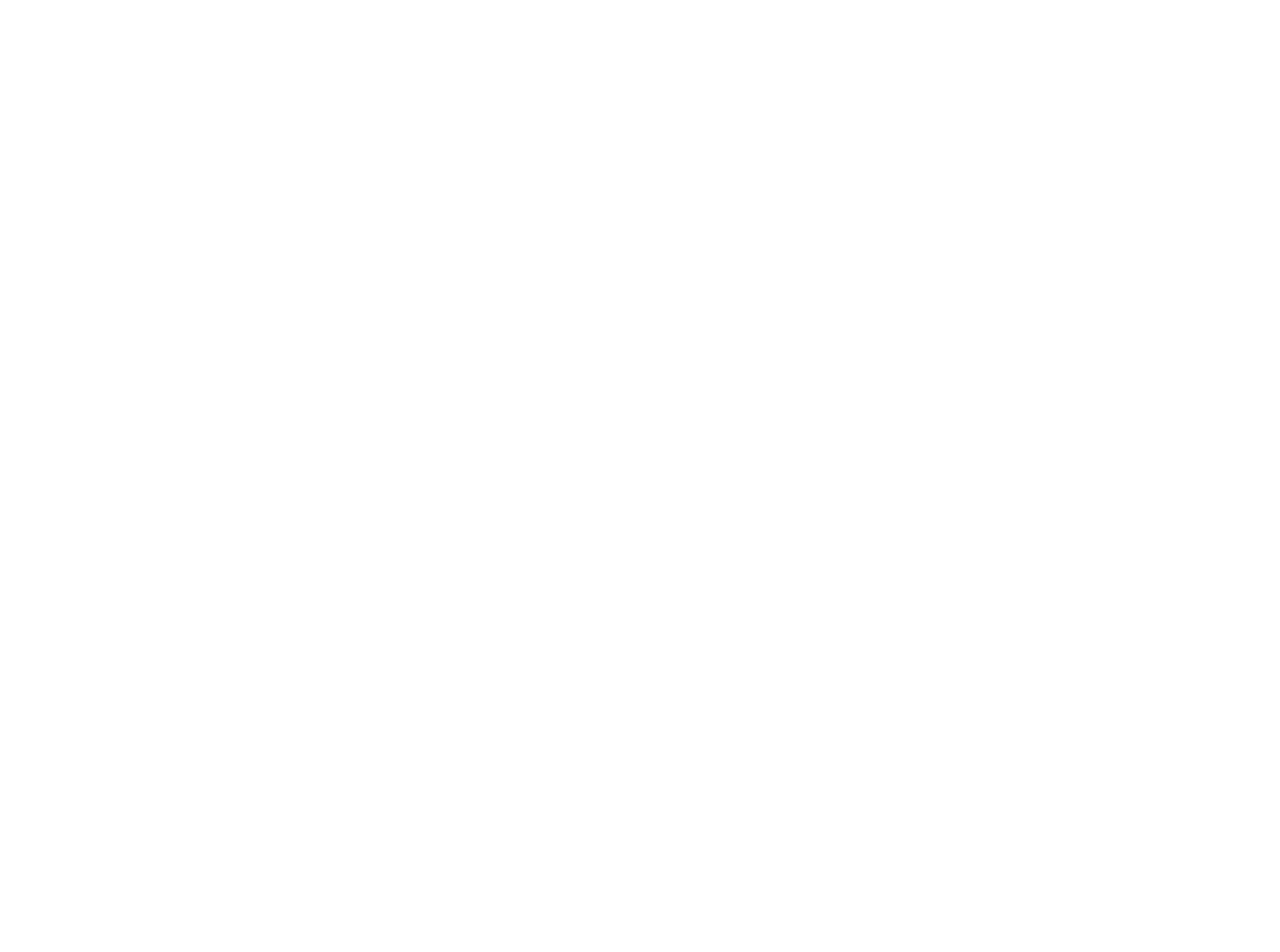
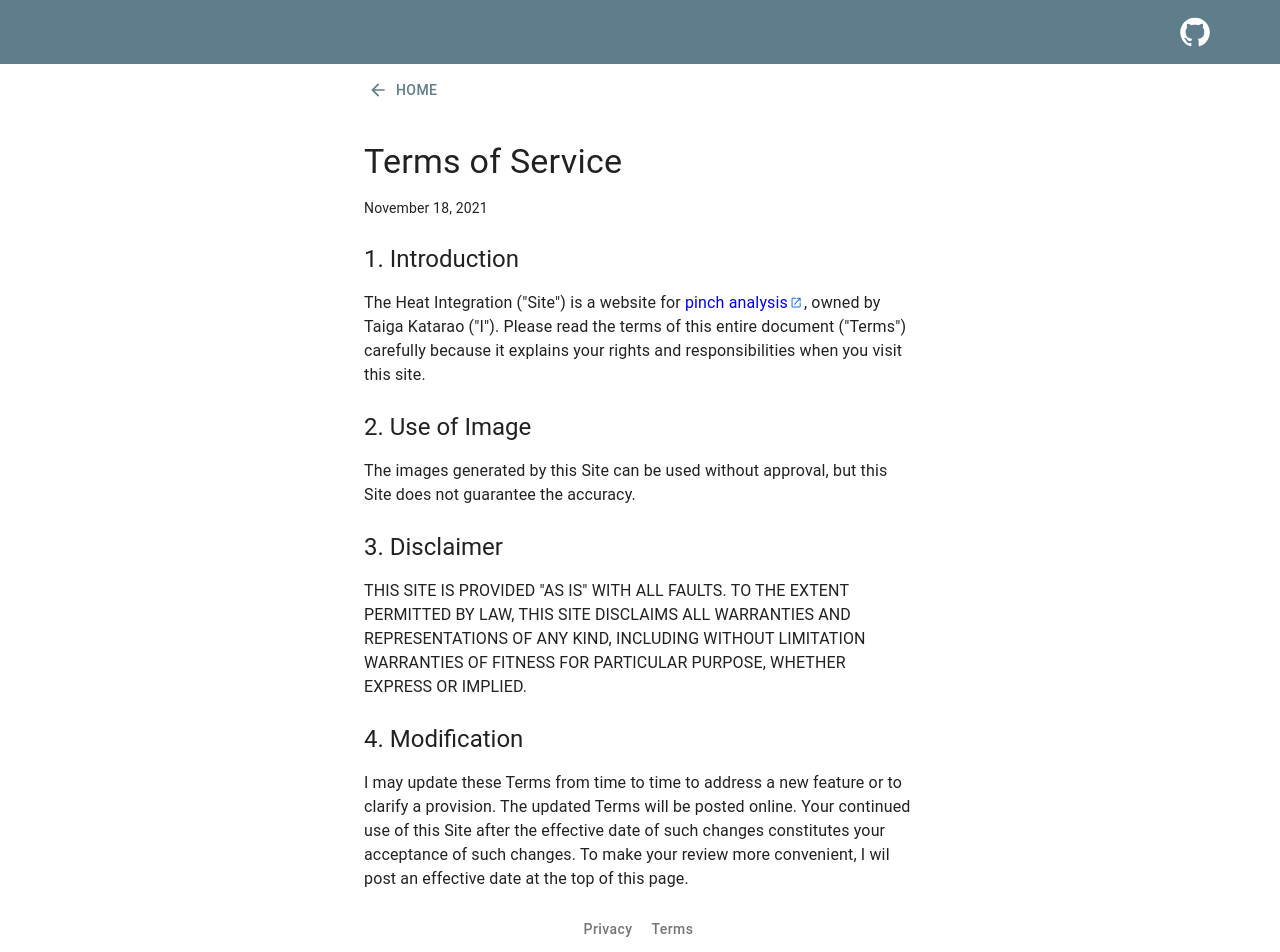
Before and after one commit to tarao1006/pyheatintegration-frontend, a React (Vite) app: page /terms in a window 1280 px wide. Before the commit this address had no page. Shown: the top 952 px of the page. Before the commit the page ends 800 px from the top, so only its background shows below. Built offline with nearby package versions, Linux system fonts and the light colour scheme.

Commit message:
Add terms of service

```diff
--- a/src/Footer.tsx
+++ b/src/Footer.tsx
@@ -29,6 +29,7 @@
         <Stack
           direction="row"
           justifyContent="center"
+          alignItems="flex-end"
           sx={{ width: '100%' }}
         >
           <StyledLink to="/privacy-policy">
@@ -42,7 +43,21 @@
                 }
               }}
             >
-              Privacy Policy
+              Privacy
+            </Button>
+          </StyledLink>
+          <StyledLink to="/terms">
+            <Button
+              sx={{
+                color: grey[600],
+                textTransform: 'none',
+                '&:hover': {
+                  backgroundColor: 'transparent',
+                  color: grey[900],
+                }
+              }}
+            >
+              Terms
             </Button>
           </StyledLink>
         </Stack>
--- /dev/null
+++ b/src/Terms.tsx
@@ -0,0 +1,103 @@
+import Box from '@mui/material/Box'
+import Button from '@mui/material/Button'
+import Container from '@mui/material/Container'
+import Typography from '@mui/material/Typography'
+import ArrowBackIcon from '@mui/icons-material/ArrowBack'
+import Footer from './Footer'
+import Header from './Header'
+import StyledLink, { OuterLink } from './Link'
+
+const Terms = () => {
+
+  return (
+    <Box
+      sx={{
+        minHeight: '100vh',
+        position: 'relative',
+        pb: '80px',
+        boxSizing: 'border-box',
+      }}
+    >
+      <Header />
+      <Container maxWidth="sm" sx={{ display: 'flex', flexDirection: 'column', justifyContent: 'left', alignItems: 'flex-start', minHeight: '72px' }}>
+        <Box sx={{ mt: 1 }} />
+
+        <StyledLink to="/">
+          <Button startIcon={<ArrowBackIcon />} >
+            Home
+          </Button>
+        </StyledLink>
+
+        <Box sx={{ mt: 4, mb: 2 }}>
+          <Typography variant="h4">
+            Terms of Service
+          </Typography>
+        </Box>
+
+        <Box sx={{ mb: 1 }}>
+          <Typography variant="body2">
+            November 18, 2021
+          </Typography>
+        </Box>
+
+        <Box sx={{ my: 2 }}>
+          <Typography variant="h5">
+            1. Introduction
+          </Typography>
+        </Box>
+
+        <Box
+          sx={{ mb: 1 }}
+        >
+          The Heat Integration ("Site") is a website for <OuterLink href="https://en.wikipedia.org/wiki/Pinch_analysis" target="_blank">pinch analysis</OuterLink>,
+          owned by Taiga Katarao ("I").
+          Please read the terms of this entire document ("Terms") carefully because it explains your
+          rights and responsibilities when you visit this site.
+        </Box>
+
+        <Box sx={{ my: 2 }}>
+          <Typography variant="h5">
+            2. Use of Image
+          </Typography>
+        </Box>
+
+        <Box
+          sx={{ mb: 1 }}
+        >
+          The images generated by this Site can be used without approval, but this Site does not guarantee the accuracy.
+        </Box>
+
+        <Box sx={{ my: 2 }}>
+          <Typography variant="h5">
+            3. Disclaimer
+          </Typography>
+        </Box>
+
+        <Box
+          sx={{ mb: 1 }}
+        >
+          THIS SITE IS PROVIDED "AS IS" WITH ALL FAULTS. TO THE EXTENT PERMITTED BY LAW, THIS SITE DISCLAIMS ALL WARRANTIES AND REPRESENTATIONS OF ANY KIND, INCLUDING WITHOUT LIMITATION WARRANTIES OF FITNESS FOR PARTICULAR PURPOSE, WHETHER EXPRESS OR IMPLIED.
+        </Box>
+
+        <Box sx={{ my: 2 }}>
+          <Typography variant="h5">
+            4. Modification
+          </Typography>
+        </Box>
+
+        <Box
+          sx={{ mb: 1 }}
+        >
+          I may update these Terms from time to time to address a new feature or to clarify a provision.
+          The updated Terms will be posted online.
+          Your continued use of this Site after the effective date of such changes constitutes your acceptance of such changes.
+          To make your review more convenient, I wil post an effective date at the top of this page.
+        </Box>
+
+      </Container>
+      <Footer />
+    </Box>
+  )
+}
+
+export default Terms
--- a/src/main.tsx
+++ b/src/main.tsx
@@ -6,6 +6,7 @@
 import theme from './theme'
 import App from './App'
 import PrivacyPolicy from './PrivacyPolicy'
+import Terms from './Terms'
 
 ReactDOM.render(
   <React.StrictMode>
@@ -15,6 +16,7 @@
         <Routes>
           <Route path="/" element={<App />} />
           <Route path="/privacy-policy" element={<PrivacyPolicy />} />
+          <Route path="/terms" element={<Terms />} />
         </Routes>
       </BrowserRouter>
     </ThemeProvider>
```
